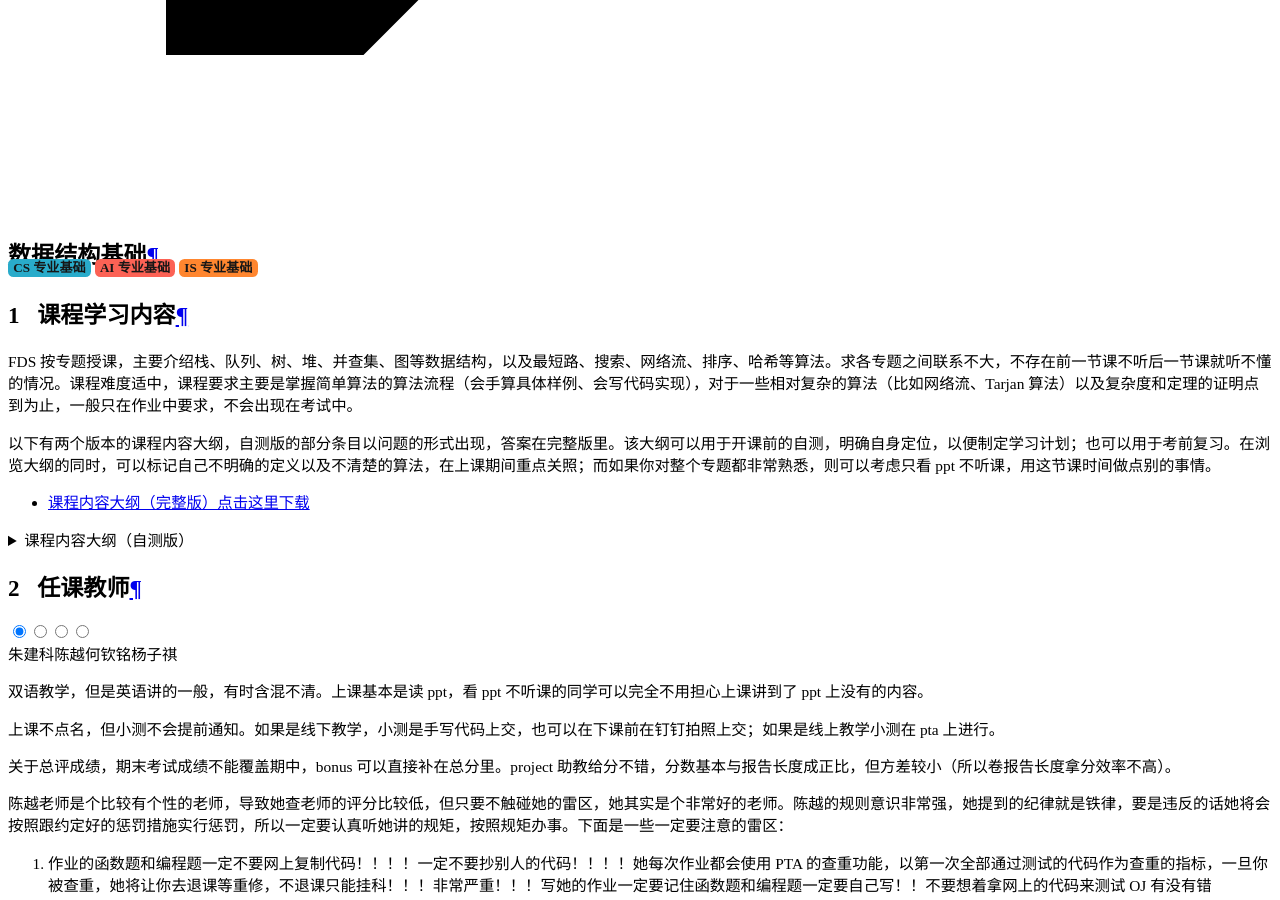
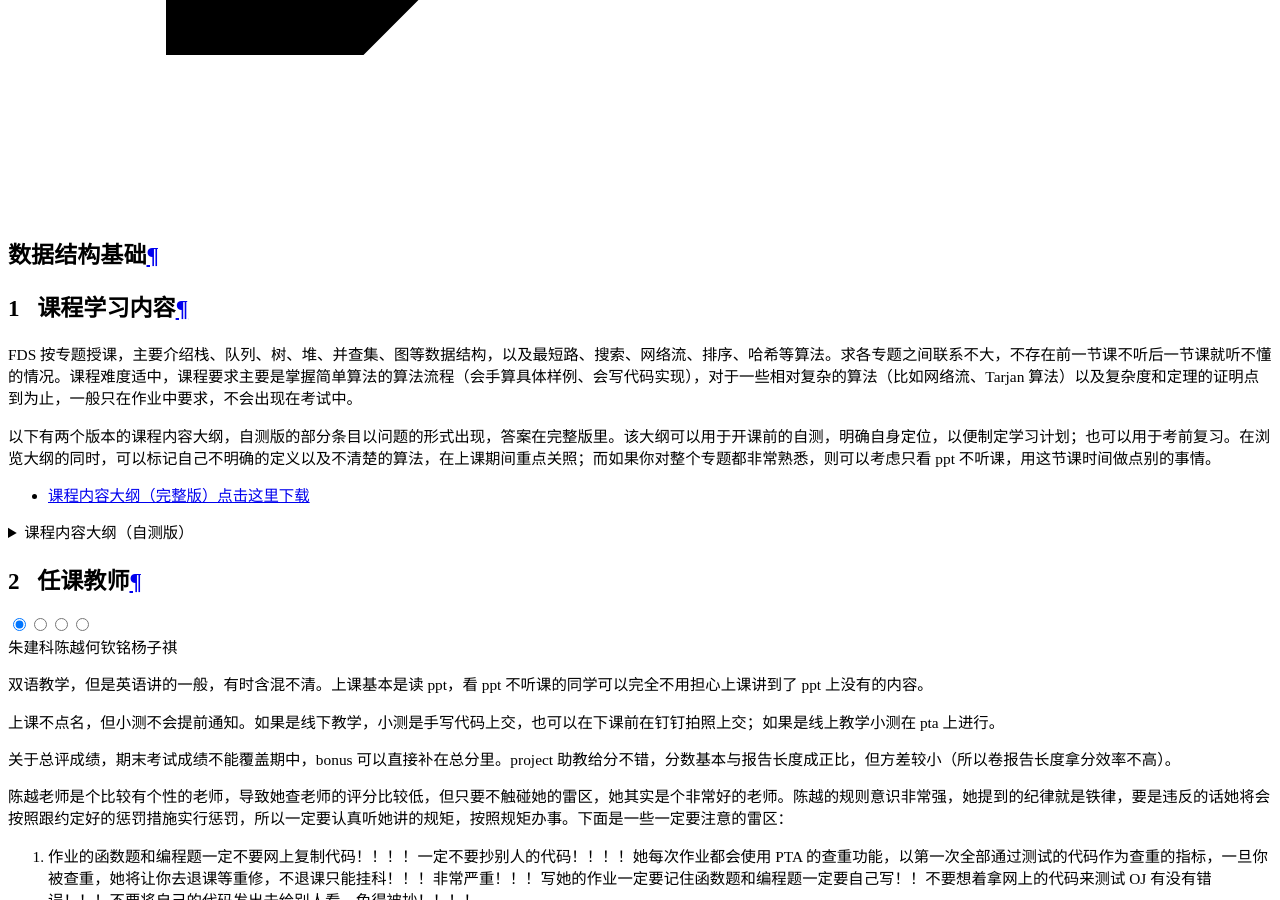
Before and after one commit to ZJU-Turing/TuringCourses, an MkDocs documentation site: the page built from docs/major/data_structure/index.md, in a window 1280 px wide and 900 px high, scrolled down 17298 px. Built offline with MkDocs 1.6.1 and Material for MkDocs 9.7.7, drawn with Linux system fonts in a browser that asks for light colours; comment, search, counter and statistics services are not loaded.

Commit message:
docs: FDS
发现一处问题

```diff
--- a/docs/major/data_structure/index.md
+++ b/docs/major/data_structure/index.md
@@ -3,12 +3,6 @@ grave: https://zju-turing.github.io/TuringCoursesGrave/major_basic/data_structur
 ---
 
 # 数据结构基础
-
-<div class="badges">
-<span class="badge cs-badge">CS 专业基础</span>
-<span class="badge ai-badge">AI 专业基础</span>
-<span class="badge is-badge">IS 专业基础</span>
-</div>
 
 ## 课程学习内容
 
```
